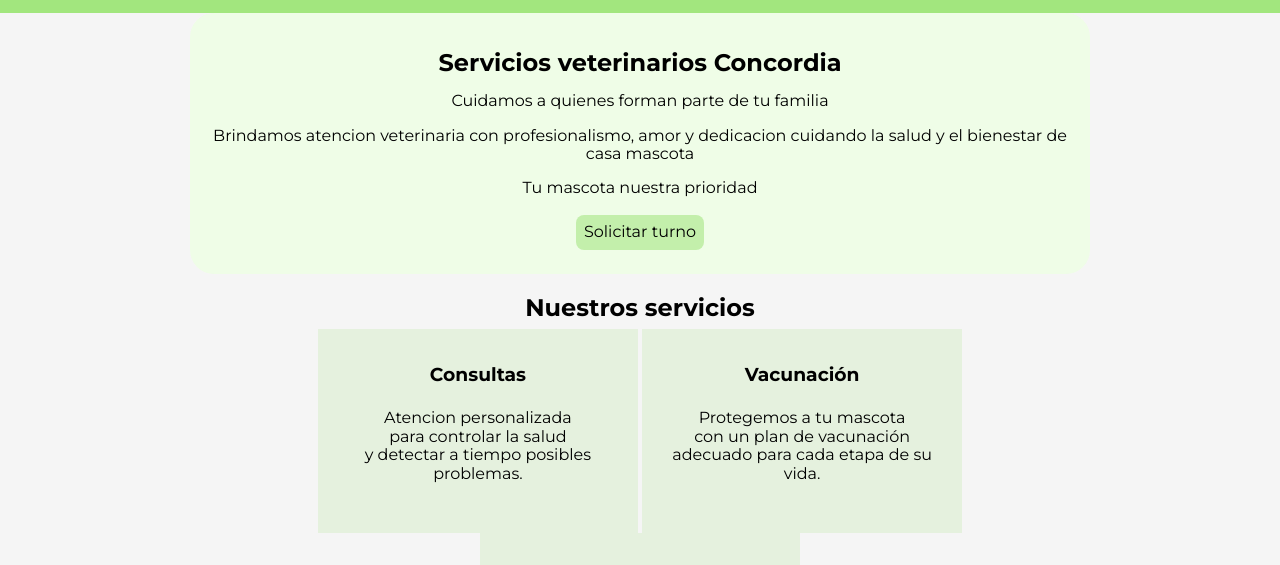
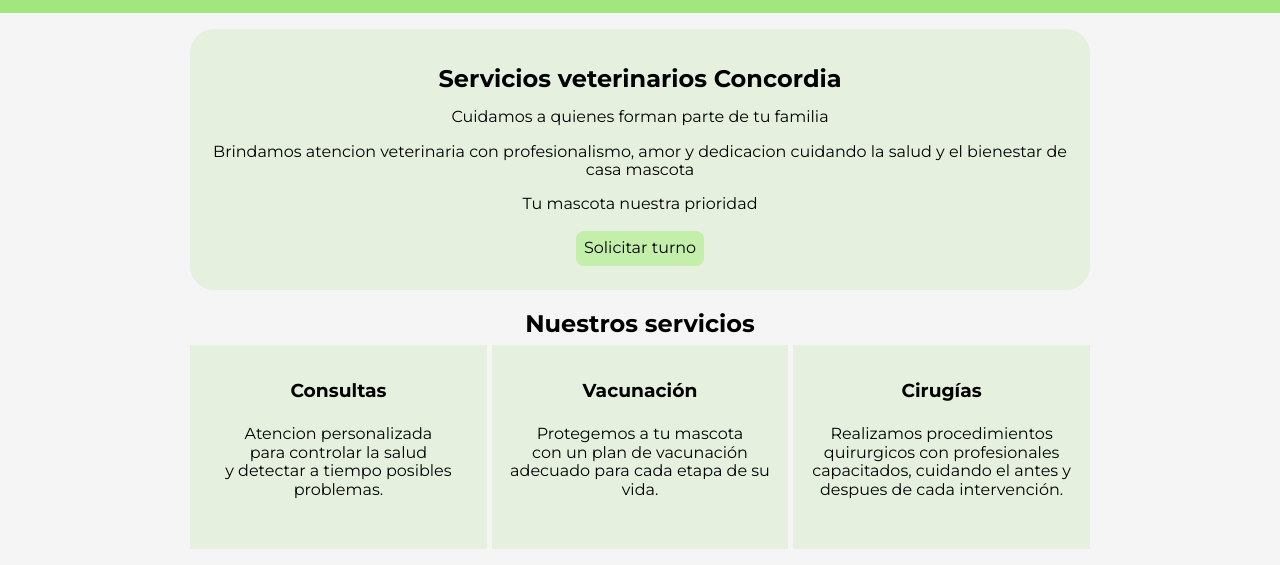
Before and after one commit to LarisaYamila/IDWG8, a website built with Vite: page index.html in a window 1280 px wide. Shown: the part 128-693 px from the top of the page. Built offline with nearby package versions, Linux system fonts and the light colour scheme.

Commit message:
Agregue display flex en la seccion de servicios.

```diff
--- a/estilos.css
+++ b/estilos.css
@@ -44,13 +44,14 @@ a {
 }
 
 .menu a:hover {
-  color: aquamarine;
+  color: #6bd731;
 }
 
 main {
   flex: 1;
   max-width: 900px;
   margin: 0 auto;
+  padding: 1rem;
 }
 
 section {
@@ -58,7 +59,7 @@ section {
 }
 
 #hero {
-  background-color: #effde7;
+  background-color: #e5f1de;
   padding: 1rem;
   text-align: center;
   border-radius: 1.5rem;
@@ -90,10 +91,15 @@ section {
   margin-bottom: .5rem;
 }
 
+#servicios div {
+  display: flex;
+  justify-content: space-between;
+  gap: 0 0.3rem;
+}
+
 .card {
-  display: inline-block;
   padding: 1rem;
-  width: 32%;
+  width: 30%;
   background-color: #e5f1de;
 }
 
```
